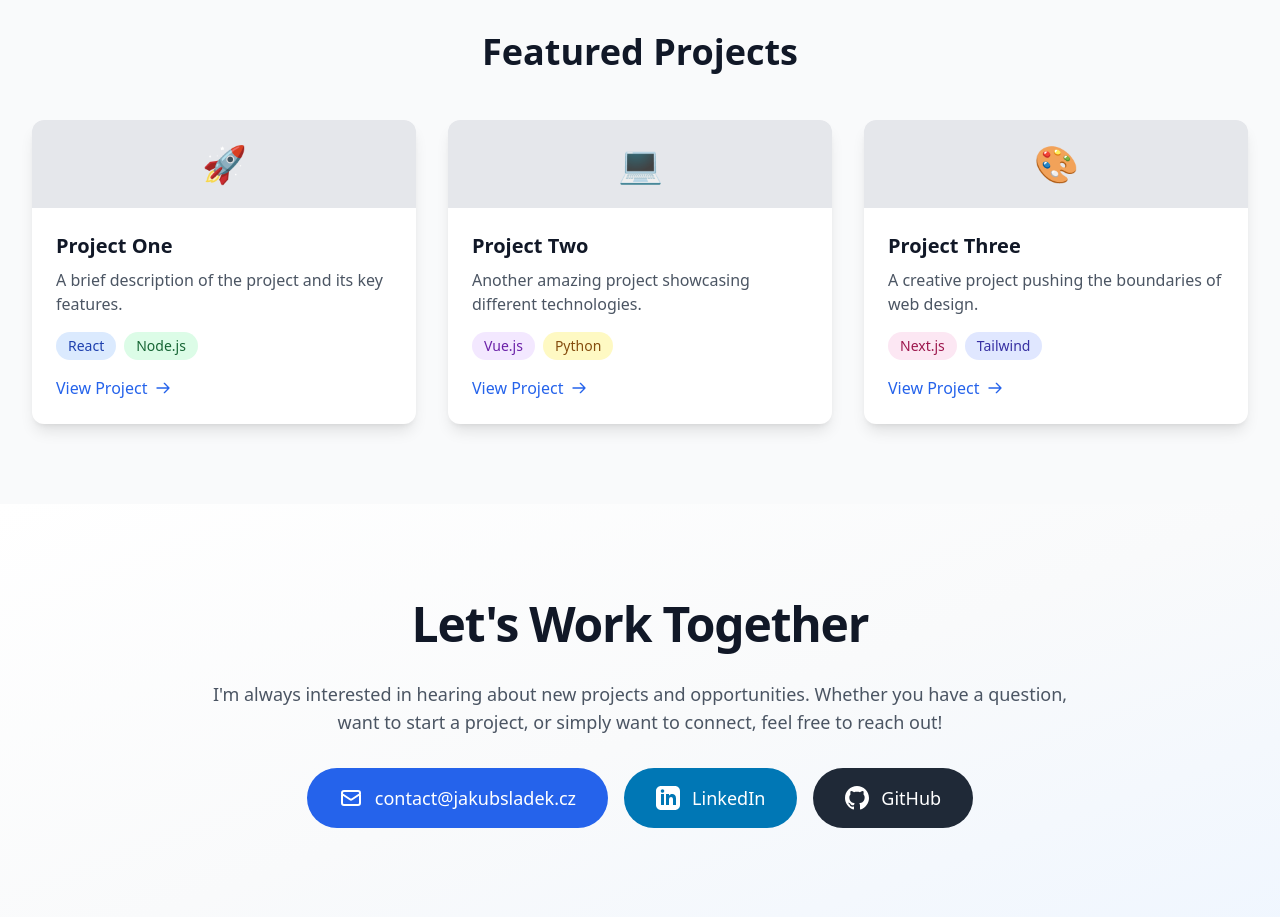
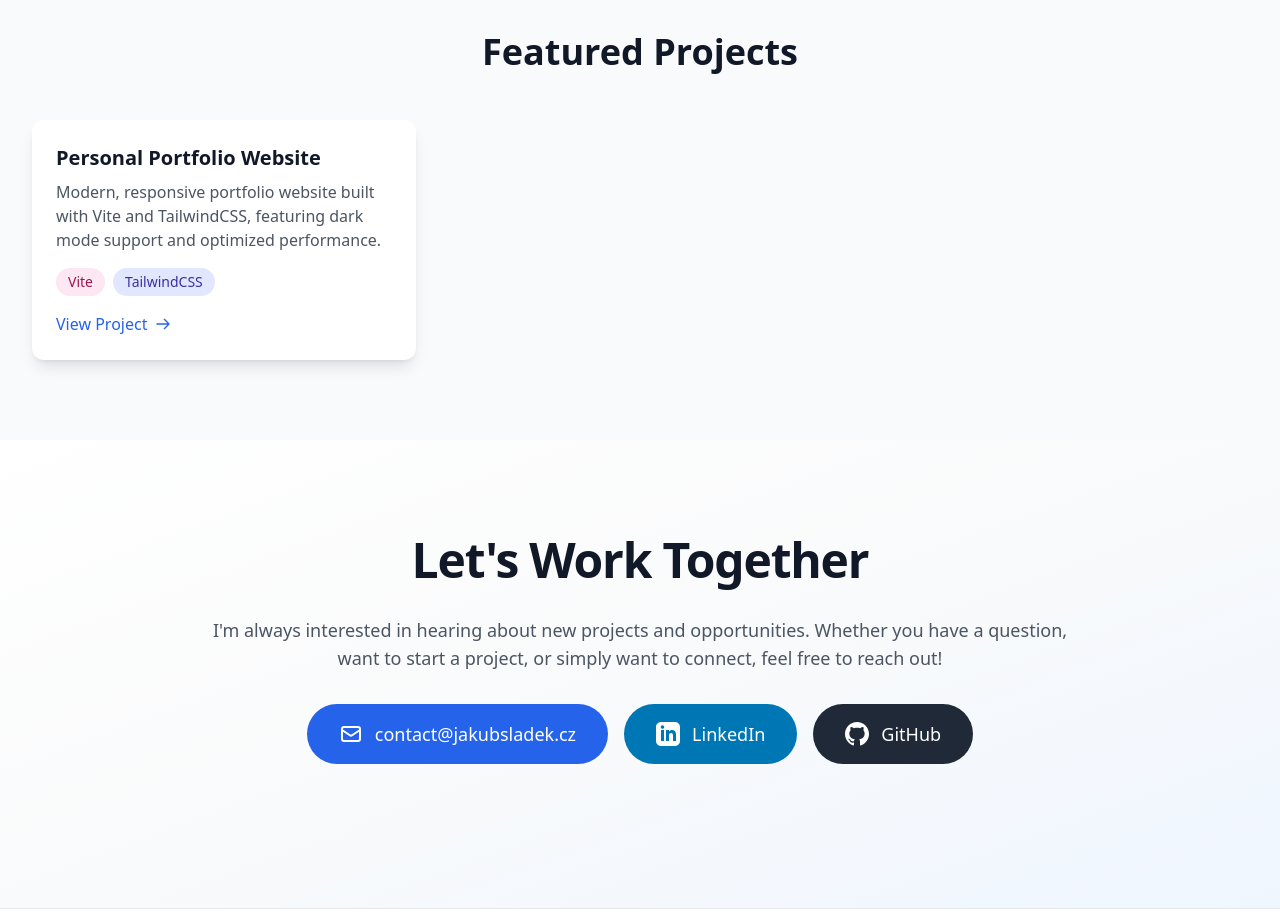
Before and after one commit to excap3r/jakubsladek.cz, a website built with Vite: page index.html in a window 1280 px wide. Shown: the part 1960-2877 px from the top of the page. Built offline with nearby package versions, Linux system fonts and the light colour scheme.

Commit message:
🚀 seo and projects update 🚀

```diff
--- a/index.html
+++ b/index.html
@@ -21,6 +21,21 @@
     <meta property="twitter:title" content="Jakub Sládek - Web & App Developer">
     <meta property="twitter:description" content="Experienced Web & App Developer specializing in Laravel, Next.js, React.js, and PHP development.">
     <meta property="twitter:image" content="https://jakubsladek.cz/src/images/js.jpg">
+
+    <!-- JSON-LD Structured Data -->
+    <script type="application/ld+json">
+    {
+      "@context": "https://schema.org",
+      "@type": "Person",
+      "name": "Jakub Sládek",
+      "url": "https://jakubsladek.cz",
+      "image": "https://jakubsladek.cz/src/images/js.jpg",
+      "sameAs": [],
+      "jobTitle": "Web & App Developer",
+      "description": "Experienced Web & App Developer specializing in Laravel, Next.js, React.js, and PHP development.",
+      "knowsAbout": ["Laravel", "Next.js", "React.js", "PHP", "JavaScript", "TypeScript", "Web Development", "App Development"]
+    }
+    </script>
 
     <title>Jakub Sládek - Web & App Developer | Full Stack Developer</title>
     <link rel="stylesheet" href="/src/style.css">
@@ -66,7 +81,7 @@
             </div>
             <div class="relative text-center z-10 max-w-4xl mx-auto py-16 sm:py-20">
                 <div class="mx-auto w-32 h-32 sm:w-40 sm:h-40 mb-8 animate-fade-in">
-                    <img src="/src/images/js.jpg" alt="Jakub Sládek" class="w-full h-full object-cover rounded-full shadow-lg border-4 border-white dark:border-gray-800">
+                    <img src="/src/images/js.jpg" alt="Jakub Sládek" class="w-full h-full object-cover rounded-full shadow-lg border-4 border-white dark:border-gray-800" loading="lazy">
                 </div>
                 <h1 class="text-4xl sm:text-5xl md:text-7xl font-bold text-gray-900 dark:text-white mb-4 animate-fade-in">
                     Jakub Sládek
@@ -163,58 +178,19 @@
         <section id="projects" class="py-12 sm:py-20 px-4 md:px-8 bg-gray-50 dark:bg-gray-800">
             <h2 class="text-2xl sm:text-3xl md:text-4xl font-bold text-center text-gray-900 dark:text-white mb-8 sm:mb-12">Featured Projects</h2>
             <div class="grid grid-cols-1 md:grid-cols-2 lg:grid-cols-3 gap-4 sm:gap-8 max-w-7xl mx-auto">
-                <div class="group bg-white dark:bg-gray-900 rounded-xl shadow-lg hover:shadow-xl transition-all duration-300 overflow-hidden">
-                    <div class="aspect-w-16 aspect-h-9 bg-gray-200 dark:bg-gray-700">
-                        <div class="p-4 sm:p-6 flex items-center justify-center text-3xl sm:text-4xl text-gray-400 dark:text-gray-500">🚀</div>
-                    </div>
-                    <div class="p-4 sm:p-6">
-                        <h3 class="text-lg sm:text-xl font-semibold text-gray-900 dark:text-white mb-2 group-hover:text-blue-600 dark:group-hover:text-blue-400 transition-colors">Project One</h3>
-                        <p class="text-sm sm:text-base text-gray-600 dark:text-gray-300 mb-4">A brief description of the project and its key features.</p>
+                <article class="group bg-white dark:bg-gray-900 rounded-xl shadow-lg hover:shadow-xl transition-all duration-300 overflow-hidden">
+                    <div class="p-6">
+                        <h3 class="text-xl font-semibold text-gray-900 dark:text-white mb-2 group-hover:text-blue-600 dark:group-hover:text-blue-400 transition-colors">Personal Portfolio Website</h3>
+                        <p class="text-gray-600 dark:text-gray-300 mb-4">Modern, responsive portfolio website built with Vite and TailwindCSS, featuring dark mode support and optimized performance.</p>
                         <div class="flex flex-wrap gap-2 mb-4">
-                            <span class="px-2 sm:px-3 py-1 text-xs sm:text-sm bg-blue-100 dark:bg-blue-900/30 text-blue-800 dark:text-blue-300 rounded-full">React</span>
-                            <span class="px-2 sm:px-3 py-1 text-xs sm:text-sm bg-green-100 dark:bg-green-900/30 text-green-800 dark:text-green-300 rounded-full">Node.js</span>
+                            <span class="px-3 py-1 text-sm bg-pink-100 dark:bg-pink-900/30 text-pink-800 dark:text-pink-300 rounded-full">Vite</span>
+                            <span class="px-3 py-1 text-sm bg-indigo-100 dark:bg-indigo-900/30 text-indigo-800 dark:text-indigo-300 rounded-full">TailwindCSS</span>
                         </div>
-                        <a href="#" class="inline-flex items-center text-blue-600 dark:text-blue-400 hover:text-blue-800 dark:hover:text-blue-300">
-                            View Project <svg class="w-4 h-4 ml-2" fill="none" stroke="currentColor" viewBox="0 0 24 24"><path stroke-linecap="round" stroke-linejoin="round" stroke-width="2" d="M14 5l7 7m0 0l-7 7m7-7H3"></path></svg>
+                        <a href="https://github.com/excap3r/jakubsladek.cz" target="_blank" rel="noopener noreferrer" class="inline-flex items-center text-blue-600 dark:text-blue-400 hover:text-blue-800 dark:hover:text-blue-300" aria-label="View Portfolio Website project">
+                            View Project <svg class="w-4 h-4 ml-2" fill="none" stroke="currentColor" viewBox="0 0 24 24" aria-hidden="true"><path stroke-linecap="round" stroke-linejoin="round" stroke-width="2" d="M14 5l7 7m0 0l-7 7m7-7H3"></path></svg>
                         </a>
                     </div>
-                </div>
-
-                <!-- Project Card 2 -->
-                <div class="group bg-white dark:bg-gray-900 rounded-xl shadow-lg hover:shadow-xl transition-all duration-300 overflow-hidden">
-                    <div class="aspect-w-16 aspect-h-9 bg-gray-200 dark:bg-gray-700">
-                        <div class="p-6 flex items-center justify-center text-4xl text-gray-400 dark:text-gray-500">💻</div>
-                    </div>
-                    <div class="p-6">
-                        <h3 class="text-xl font-semibold text-gray-900 dark:text-white mb-2 group-hover:text-blue-600 dark:group-hover:text-blue-400 transition-colors">Project Two</h3>
-                        <p class="text-gray-600 dark:text-gray-300 mb-4">Another amazing project showcasing different technologies.</p>
-                        <div class="flex flex-wrap gap-2 mb-4">
-                            <span class="px-3 py-1 text-sm bg-purple-100 dark:bg-purple-900/30 text-purple-800 dark:text-purple-300 rounded-full">Vue.js</span>
-                            <span class="px-3 py-1 text-sm bg-yellow-100 dark:bg-yellow-900/30 text-yellow-800 dark:text-yellow-300 rounded-full">Python</span>
-                        </div>
-                        <a href="#" class="inline-flex items-center text-blue-600 dark:text-blue-400 hover:text-blue-800 dark:hover:text-blue-300">
-                            View Project <svg class="w-4 h-4 ml-2" fill="none" stroke="currentColor" viewBox="0 0 24 24"><path stroke-linecap="round" stroke-linejoin="round" stroke-width="2" d="M14 5l7 7m0 0l-7 7m7-7H3"></path></svg>
-                        </a>
-                    </div>
-                </div>
-
-                <!-- Project Card 3 -->
-                <div class="group bg-white dark:bg-gray-900 rounded-xl shadow-lg hover:shadow-xl transition-all duration-300 overflow-hidden">
-                    <div class="aspect-w-16 aspect-h-9 bg-gray-200 dark:bg-gray-700">
-                        <div class="p-6 flex items-center justify-center text-4xl text-gray-400 dark:text-gray-500">🎨</div>
-                    </div>
-                    <div class="p-6">
-                        <h3 class="text-xl font-semibold text-gray-900 dark:text-white mb-2 group-hover:text-blue-600 dark:group-hover:text-blue-400 transition-colors">Project Three</h3>
-                        <p class="text-gray-600 dark:text-gray-300 mb-4">A creative project pushing the boundaries of web design.</p>
-                        <div class="flex flex-wrap gap-2 mb-4">
-                            <span class="px-3 py-1 text-sm bg-pink-100 dark:bg-pink-900/30 text-pink-800 dark:text-pink-300 rounded-full">Next.js</span>
-                            <span class="px-3 py-1 text-sm bg-indigo-100 dark:bg-indigo-900/30 text-indigo-800 dark:text-indigo-300 rounded-full">Tailwind</span>
-                        </div>
-                        <a href="#" class="inline-flex items-center text-blue-600 dark:text-blue-400 hover:text-blue-800 dark:hover:text-blue-300">
-                            View Project <svg class="w-4 h-4 ml-2" fill="none" stroke="currentColor" viewBox="0 0 24 24"><path stroke-linecap="round" stroke-linejoin="round" stroke-width="2" d="M14 5l7 7m0 0l-7 7m7-7H3"></path></svg>
-                        </a>
-                    </div>
-                </div>
+                </article>
             </div>
         </section>
 
```
